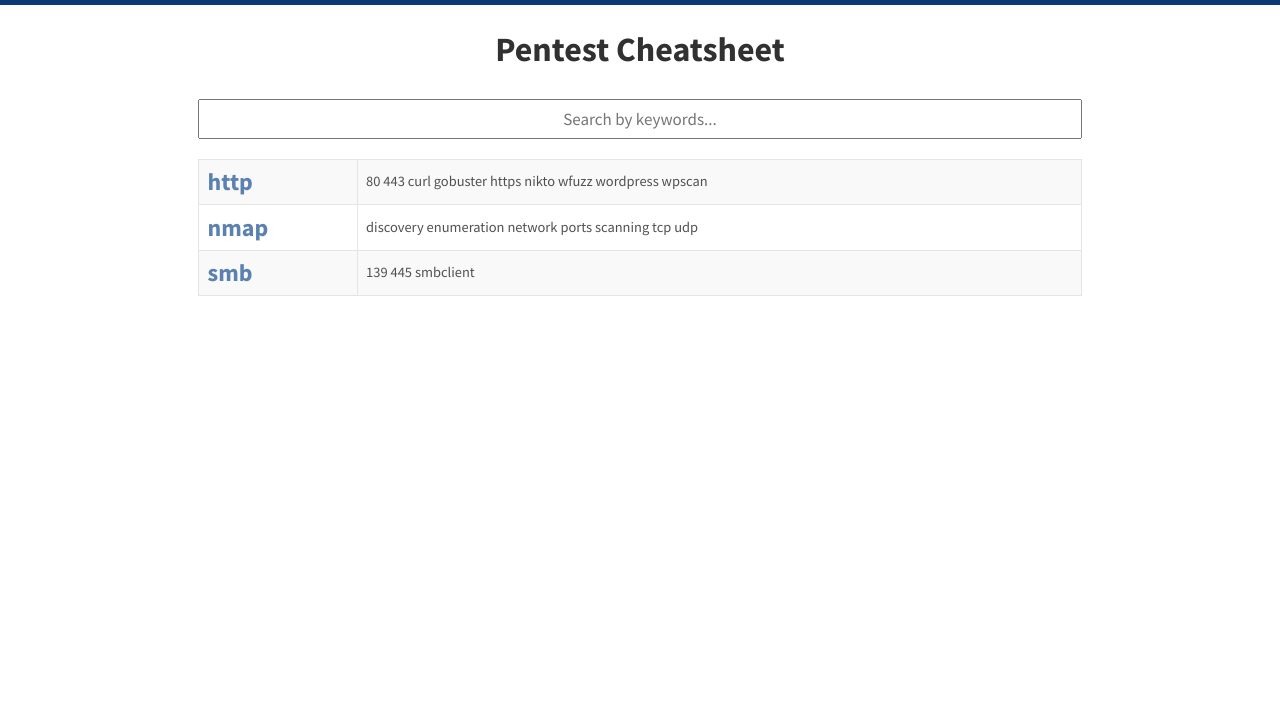
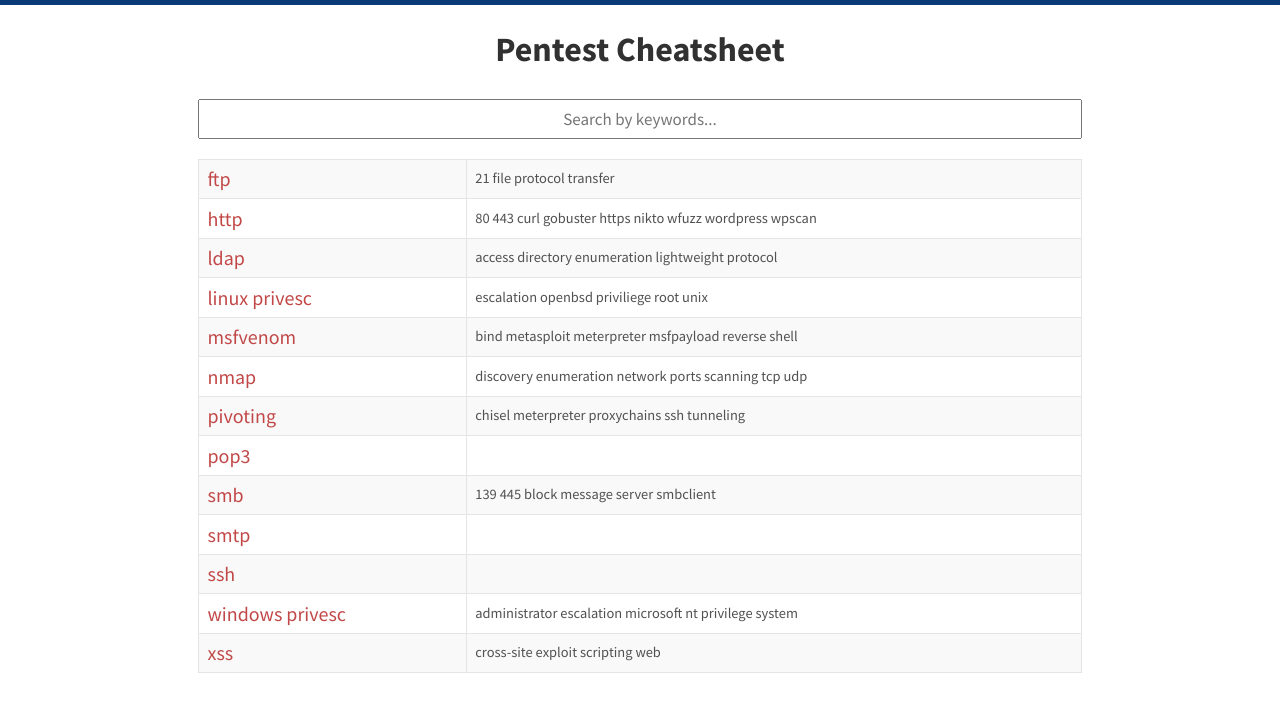
Before and after one commit to agrzeslak/cheatsheet, a Jekyll site: the page built from index.md, in a window 1280 px wide. Shown: the top 712 px of the page. Built offline with Jekyll 4.4.1, drawn with Linux system fonts in a browser that asks for light colours.

Commit message:
Added additional topics and updated linux privesc

```diff
--- a/_includes/list.html
+++ b/_includes/list.html
@@ -5,7 +5,7 @@
         <tbody>
             {% for topic in site.topics %}
             <tr class="topic" title="{{ topic.title }}" tags="{% for tag in topic.tags %}{{ tag }} {% endfor %}">
-                <td><a href="{{ site.baseurl }}{{ topic.url }}"><b class="topic-title" style="text-align: center">{{ topic.title }}</b></a></td>
+                <td><a href="{{ site.baseurl }}{{ topic.url }}" class="topic-title">{{ topic.title }}</a></td>
                 <td>{% for tag in topic.tags %}{{ tag }} {% endfor %}</td>
             </tr>
             {% endfor %}
--- a/_sass/base/_layout.scss
+++ b/_sass/base/_layout.scss
@@ -23,5 +23,5 @@
 }
 
 .topic-title {
-  font-size: x-large;
+  font-size: 20px;
 }
--- a/_sass/utilities/_variables.scss
+++ b/_sass/utilities/_variables.scss
@@ -17,7 +17,7 @@ $body-top-border-color: #0A3b76;
 $body-top-border-width: 5px;
 
 // Links
-$link-color: #5a81b0;
+$link-color: #c24848;
 
 // Navigation
 $nav-bottom-border-color: #c0c0c0;
--- /dev/null
+++ b/_topics/ftp.md
@@ -0,0 +1,12 @@
+---
+layout: default
+title: ftp
+tags:
+    - 21
+    - file
+    - protocol
+    - transfer
+---
+# ftp
+
+todo
--- /dev/null
+++ b/_topics/ldap.md
@@ -0,0 +1,13 @@
+---
+layout: default
+title: ldap
+tags:
+    - access
+    - directory
+    - enumeration
+    - lightweight
+    - protocol
+---
+# ldap
+
+todo
--- /dev/null
+++ b/_topics/linux-privesc.md
@@ -0,0 +1,98 @@
+---
+layout: default
+title: linux privesc
+tags:
+    - escalation
+    - openbsd
+    - priviliege
+    - root
+    - unix
+---
+# linux privesc
+Enumeration scripts:
+
+[LinEnum.sh](https://github.com/rebootuser/LinEnum) `./LinEnum.sh -r report -e /tmp/ -t`
+- `-s`: supply current user password to check permissions
+- `-k <keyword>`: search .conf and .log files for keyword
+
+[LinuxPrivChecker.py](https://github.com/sleventyeleven/linuxprivchecker) `python linuxprivchecker.py`
+
+Distribution details
+
+`uname -a`
+
+`cat /proc/version`
+
+`cat /etc/issue`
+
+Environment variables
+
+`env`
+
+History
+
+`cat ~/.bash_history`
+
+Running services
+
+`ps -ef` (standard syntax)
+
+`ps aux` (BSD syntax)
+
+`top`
+
+`cat /etc/services`
+
+Installed applications
+
+`ls -al /usr/bin`
+
+`ls -al /sbin`
+
+`dpkg -l`
+
+`rpm -qa`
+
+`ls -al /var/cache/apt/archives`
+
+`ls -al /var/cache/yum`
+
+Configs
+
+`find / -iname "/etc/*.conf" -exec ls -al {} \;`
+
+`find / -iname "/opt/*.conf" -exec ls -al {} \;`
+
+Cron jobs
+
+`crontab -l`
+
+`ls -al /var/spool/cron `
+
+`ls -al /etc/ | grep cron `
+
+`ls -al /etc/cron* `
+
+`cat /etc/cron* `
+
+`cat /etc/at.allow `
+
+`cat /etc/at.deny `
+
+`cat /etc/cron.allow `
+
+`cat /etc/cron.deny `
+
+`cat /etc/crontab `
+
+`cat /etc/anacrontab `
+
+`cat /var/spool/cron/crontabs/root`
+
+
+Search for passwords (takes ages)
+
+`grep -iR pass /`
+
+Useful links:
+- <https://blog.g0tmi1k.com/2011/08/basic-linux-privilege-escalation/>
--- /dev/null
+++ b/_topics/msfvenom.md
@@ -0,0 +1,14 @@
+---
+layout: default
+title: msfvenom
+tags:
+    - bind
+    - metasploit
+    - meterpreter
+    - msfpayload
+    - reverse
+    - shell
+---
+# msfvenom
+
+todo
--- /dev/null
+++ b/_topics/pivoting.md
@@ -0,0 +1,13 @@
+---
+layout: default
+title: pivoting
+tags:
+    - chisel
+    - meterpreter
+    - proxychains
+    - ssh
+    - tunneling
+---
+# pivoting
+
+todo
--- a/_topics/smb.md
+++ b/_topics/smb.md
@@ -4,7 +4,11 @@ title: smb
 tags:
     - 139
     - 445
+    - block
+    - message
+    - server
     - smbclient
 ---
 # smb
-Test
+
+todo
--- /dev/null
+++ b/_topics/ssh.md
@@ -0,0 +1,8 @@
+---
+layout: default
+title: ssh
+tags:
+---
+# ssh
+
+todo
--- /dev/null
+++ b/_topics/windows-privesc.md
@@ -0,0 +1,14 @@
+---
+layout: default
+title: windows privesc
+tags:
+    - administrator
+    - escalation
+    - microsoft
+    - nt
+    - privilege
+    - system
+---
+# windows privesc
+
+todo
--- /dev/null
+++ b/_topics/xss.md
@@ -0,0 +1,12 @@
+---
+layout: default
+title: xss
+tags:
+    - cross-site
+    - exploit
+    - scripting
+    - web
+---
+# xss
+
+todo
```
Also changed, not shown: _topics/pop3.md (added, +8 -0 lines), _topics/smtp.md (added, +8 -0 lines).
